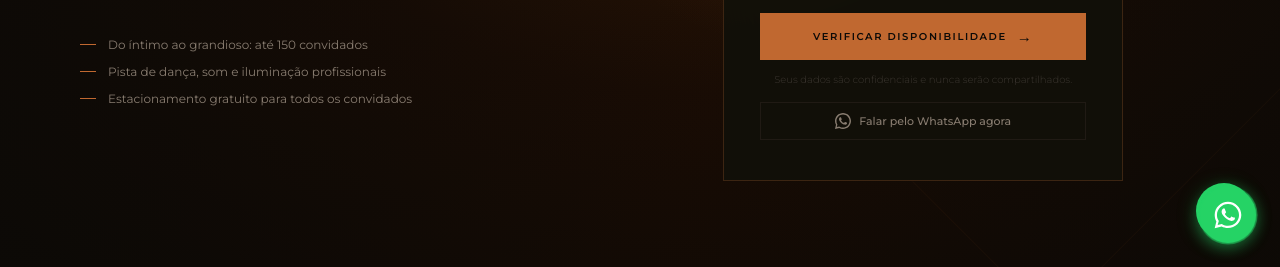
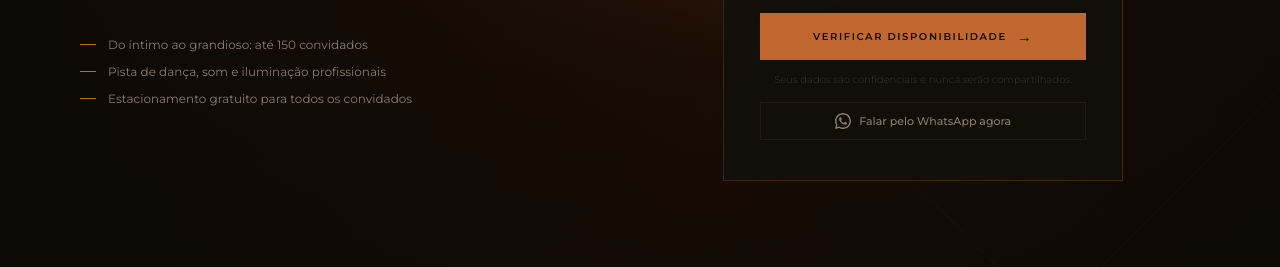
Before and after one commit to devupsite/carro-chefe-site, a plain HTML site: page carro_chefe_aniversarios.html in a window 1280 px wide. Shown: the part 533-800 px from the top of the page. Drawn offline with nearby package versions, Linux system fonts and the light colour scheme; a web font is replaced by a local one.

Commit message:
Remove duplicate WA button: carro_chefe_aniversarios.html

```diff
--- a/carro_chefe_aniversarios.html
+++ b/carro_chefe_aniversarios.html
@@ -266,14 +266,6 @@ img{display:block;max-width:100%}
 .foot-contact{font-size:11px;color:var(--tx-m);font-weight:300}
 
 /* ── WHATSAPP ───────────────────── */
-#wa{
-  position:fixed;bottom:28px;right:28px;z-index:200;
-  width:56px;height:56px;background:#25D366;border-radius:50%;
-  display:flex;align-items:center;justify-content:center;
-  box-shadow:0 4px 20px rgba(37,211,102,.28);
-  transition:transform .2s,box-shadow .2s;cursor:pointer;
-}
-#wa:hover{transform:scale(1.08);box-shadow:0 6px 28px rgba(37,211,102,.38)}
 
 /* ── MOBILE ─────────────────────── */
 @media(max-width:768px){
@@ -320,7 +312,6 @@ img{display:block;max-width:100%}
   .foot-back{justify-content:center}
 
   /* WhatsApp */
-  #wa{bottom:20px;right:20px;width:50px;height:50px}
 }
 
 @media(max-width:480px){
@@ -513,9 +504,6 @@ img{display:block;max-width:100%}
 </footer>
 
 <!-- WHATSAPP FLUTUANTE -->
-<a id="wa" href="https://wa.me/5511962979609?text=Olá!%20Gostaria%20de%20verificar%20a%20disponibilidade%20para%20meu%20aniversário%20no%20Carro%20Chefe." target="_blank" aria-label="WhatsApp">
-  <svg width="26" height="26" viewBox="0 0 24 24" fill="white"><path d="M17.472 14.382c-.297-.149-1.758-.867-2.03-.967-.273-.099-.471-.148-.67.15-.197.297-.767.966-.94 1.164-.173.199-.347.223-.644.075-.297-.15-1.255-.463-2.39-1.475-.883-.788-1.48-1.761-1.653-2.059-.173-.297-.018-.458.13-.606.134-.133.298-.347.446-.52.149-.174.198-.298.298-.497.099-.198.05-.371-.025-.52-.075-.149-.669-1.612-.916-2.207-.242-.579-.487-.5-.669-.51-.173-.008-.371-.01-.57-.01-.198 0-.52.074-.792.372-.272.297-1.04 1.016-1.04 2.479 0 1.462 1.065 2.875 1.213 3.074.149.198 2.096 3.2 5.077 4.487.709.306 1.262.489 1.694.625.712.227 1.36.195 1.871.118.571-.085 1.758-.719 2.006-1.413.248-.694.248-1.289.173-1.413-.074-.124-.272-.198-.57-.347z"/><path d="M12 0C5.373 0 0 5.373 0 12c0 2.105.55 4.08 1.508 5.793L0 24l6.374-1.49C8.055 23.47 9.99 24 12 24c6.627 0 12-5.373 12-12S18.627 0 12 0zm0 21.818c-1.87 0-3.629-.504-5.145-1.38l-.369-.219-3.784.885.914-3.678-.241-.383A9.808 9.808 0 012.182 12c0-5.421 4.397-9.818 9.818-9.818 5.421 0 9.818 4.397 9.818 9.818 0 5.421-4.397 9.818-9.818 9.818z"/></svg>
-</a>
 
 <script>
 (function(){
@@ -672,9 +660,6 @@ img{display:block;max-width:100%}
 </button>
 
 <style>
-#wa-float{position:fixed;bottom:24px;right:24px;width:56px;height:56px;border-radius:50%;background:#25D366;display:flex;align-items:center;justify-content:center;box-shadow:0 4px 16px rgba(37,211,102,.45);z-index:8000;transition:transform .2s,box-shadow .2s;text-decoration:none}
-#wa-float:hover{transform:scale(1.1);box-shadow:0 6px 22px rgba(37,211,102,.6)}
-#wa-float::before{content:'';position:absolute;inset:0;border-radius:50%;background:#25D366;animation:wa-pulse 2s ease-out infinite;z-index:-1}
 @keyframes wa-pulse{0%{transform:scale(1);opacity:.7}100%{transform:scale(1.7);opacity:0}}
 
 #back-top{position:fixed;bottom:90px;right:24px;width:44px;height:44px;border-radius:50%;background:rgba(192,104,48,.88);border:none;display:flex;align-items:center;justify-content:center;cursor:pointer;box-shadow:0 3px 12px rgba(0,0,0,.25);z-index:8000;opacity:0;visibility:hidden;transition:opacity .3s,transform .2s,visibility .3s}
```
